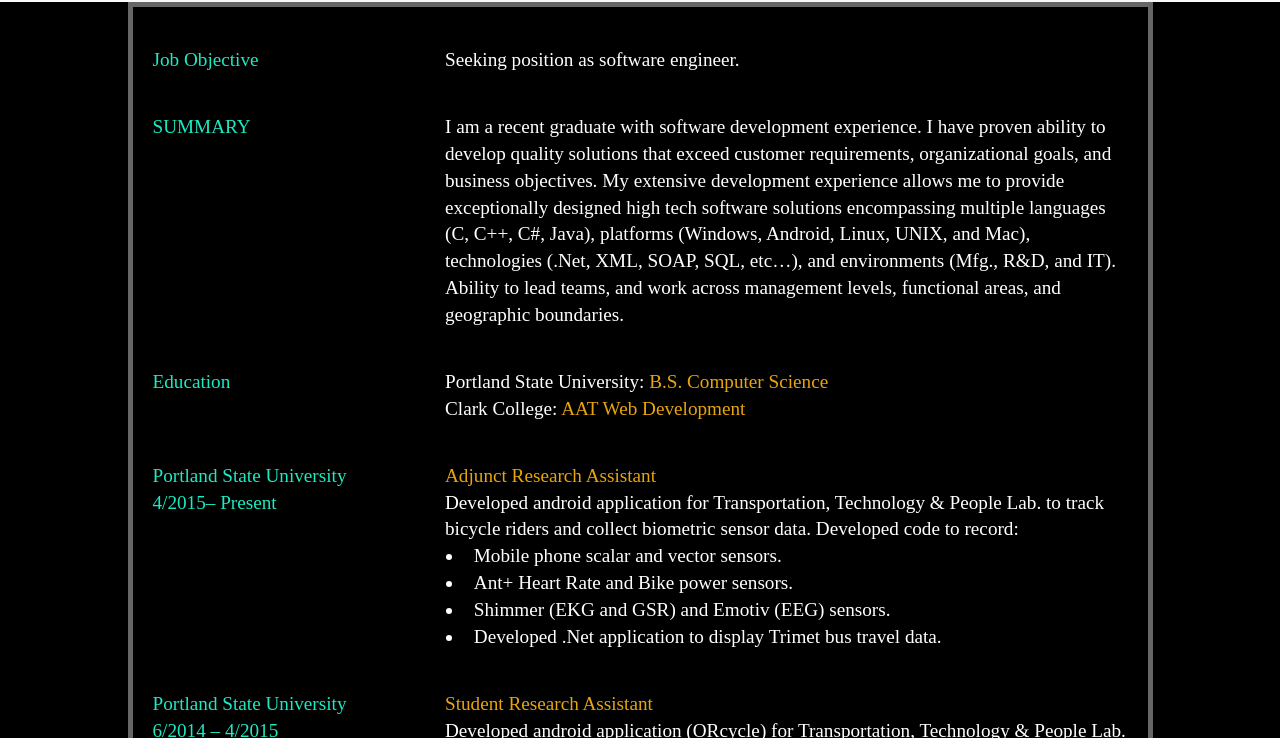
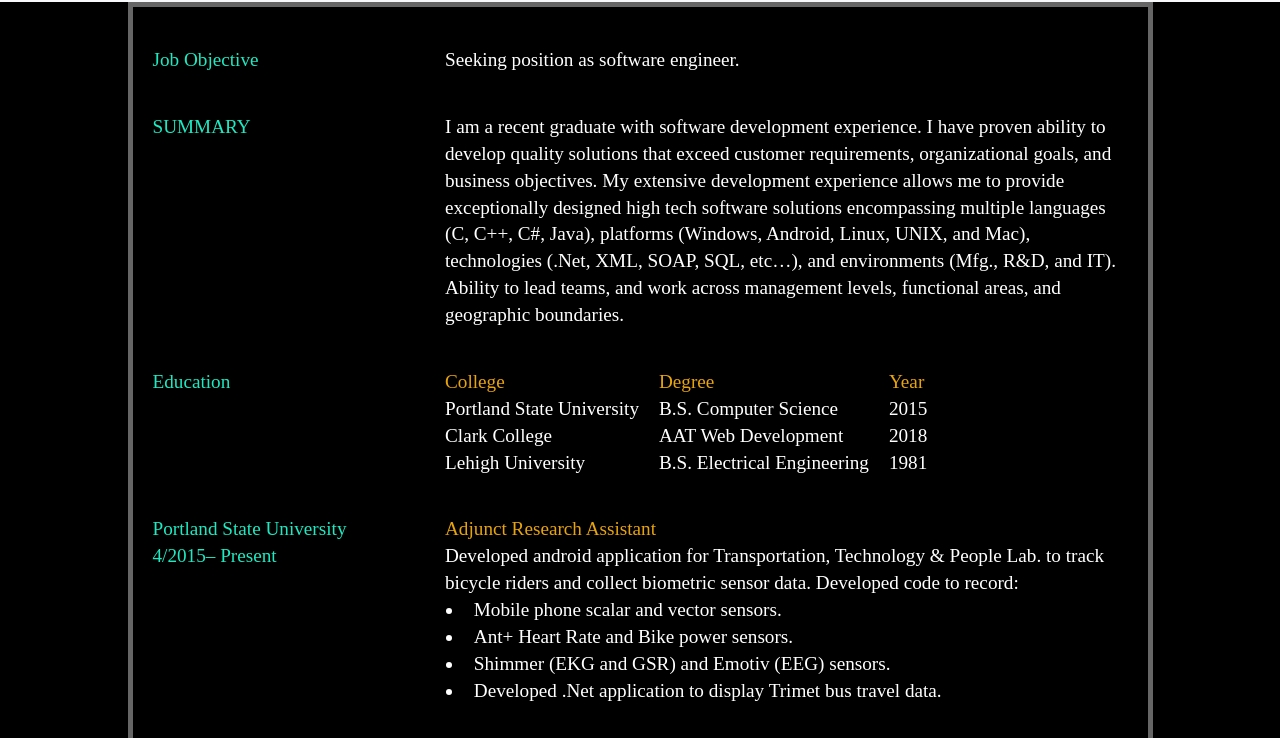
Before and after one commit to robin5/edx-cs50-project0, a plain HTML site: page resume.html in a window 1280 px wide. Shown: the part 62-800 px from the top of the page. Drawn offline with nearby package versions, Linux system fonts and the light colour scheme.

Commit message:
Added a table to resume.

```diff
--- a/css/resume.css
+++ b/css/resume.css
@@ -105,3 +105,21 @@
 .current {
   color: #1ceac1;
 }
+
+th {
+  color: #e8a40c;
+  margin-bottom: 5px;
+}
+
+th:first-child {
+  padding-left: 0;
+}
+th {
+  padding-left: 20px;
+}
+td:first-child {
+  padding-left: 0;
+}
+td {
+  padding-left: 20px;
+}
--- a/resume.html
+++ b/resume.html
@@ -92,9 +92,12 @@
         <section>
           <h3>Education</h3>
           <article>
-            Portland State University:
-            <span class="accent">B.S. Computer Science</span><br />
-            Clark College: <span class="accent">AAT Web Development</span>
+          <table>
+            <th>College</th><th>Degree</th><th>Year</th>
+            <tr><td>Portland State University</td><td>B.S. Computer Science</td><td>2015</td></tr>
+            <tr><td>Clark College</td><td>AAT Web Development</td><td>2018</td></tr>
+            <tr><td>Lehigh University</td><td>B.S. Electrical Engineering</td><td>1981</td></tr>
+          </table>
           </article>
           <br />
         </section>
```
